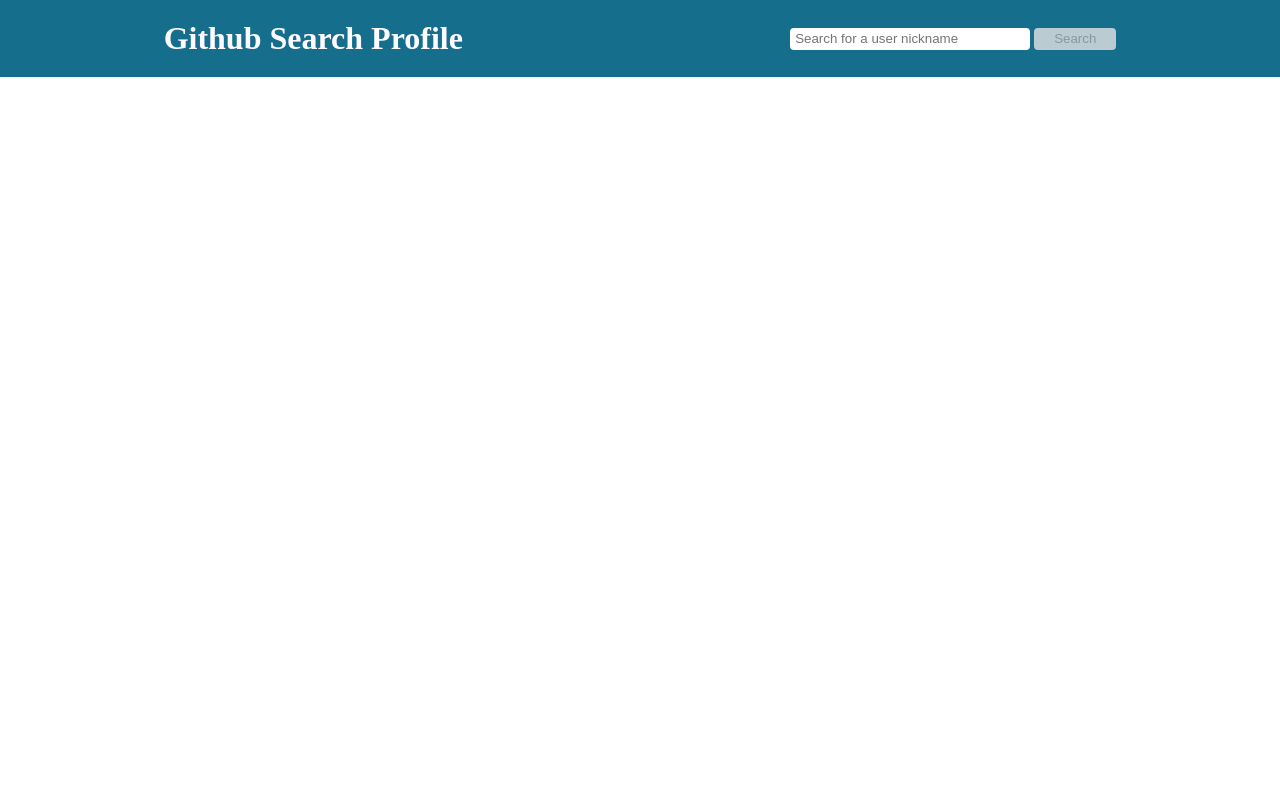
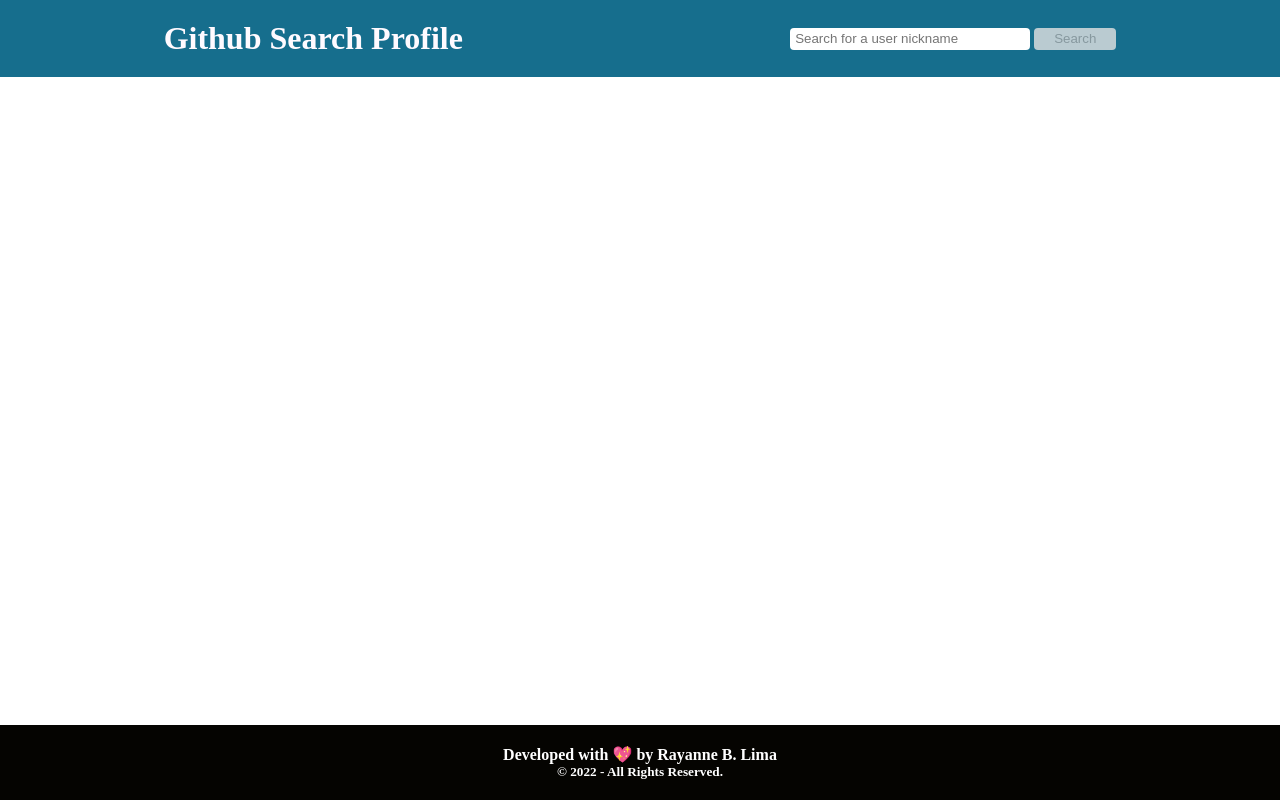
Before and after one commit to rayanneblima/github-profile-search, a plain HTML site: page index.html in a window 1280 px wide. Drawn offline with Linux system fonts and the light colour scheme.

Commit message:
add: knockout custom component

```diff
--- a/index.html
+++ b/index.html
@@ -106,9 +106,15 @@
 
         <button class="load-btn" data-bind="click: getUserRepositories, disable: disableLoadMore">Load More</button>
       </div>
-
     </section>
   </main>
+
+  <my-footer
+    params="
+      content: 'Developed with 💖 by Rayanne B. Lima',
+      subcontent: '© 2022 - All Rights Reserved.'
+    "
+  />
 
   <script type="text/javascript" src="knockout-3.5.1.js"></script>
   <script type="text/javascript">
@@ -269,6 +275,20 @@
     }
 
     vm = new ViewModel();
+
+    ko.components.register("my-footer", {
+      template: `
+        <footer>
+          <h4 data-bind="text: content"></h4>
+          <h5 data-bind="text: subcontent"></h5>
+        </footer>
+      `,
+      viewModel: function ({ content, subcontent }) {
+        this.content = ko.observable(content);
+        this.subcontent = ko.observable(subcontent);
+      }
+    });
+
     ko.applyBindings(vm);
   </script>
 </body>
--- a/style.css
+++ b/style.css
@@ -250,6 +250,17 @@ main {
   font-size: 0.8rem;
 }
 
+my-footer {
+  background: var(--primary-text);
+  color: white;
+  text-align: center;
+
+  bottom: 0;
+  padding: 20px;
+  position: fixed;
+  width: 100%;
+}
+
 @media (max-width: 1200px) {
   main {
     max-width: 800px;
```
